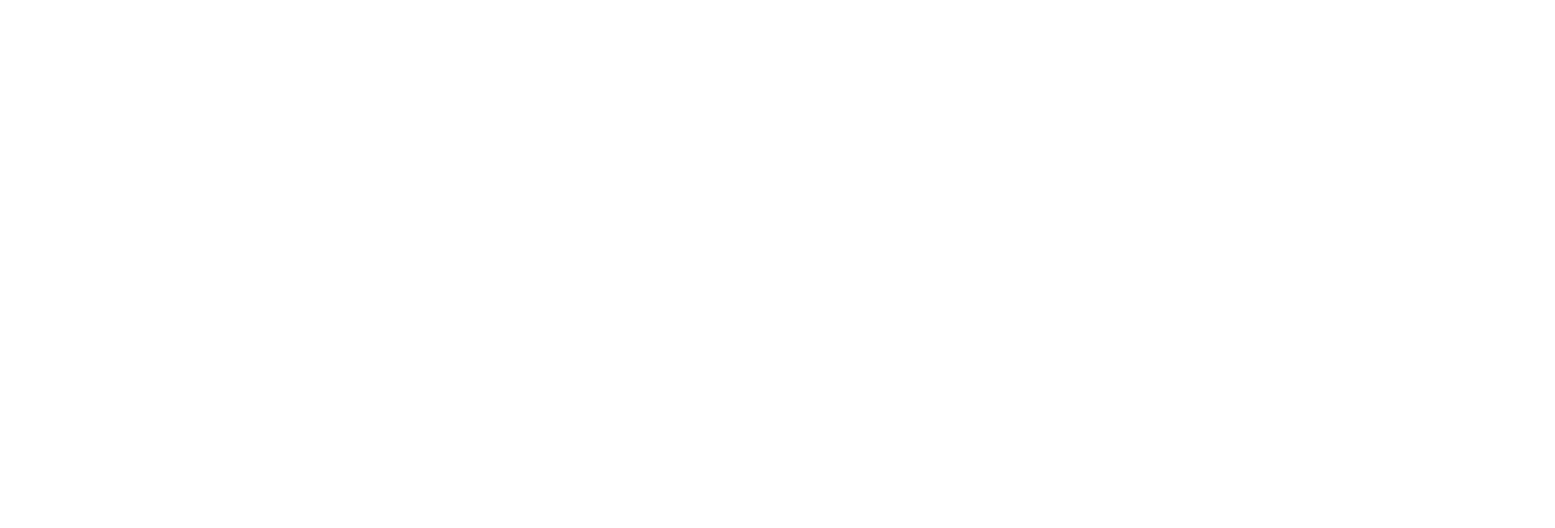
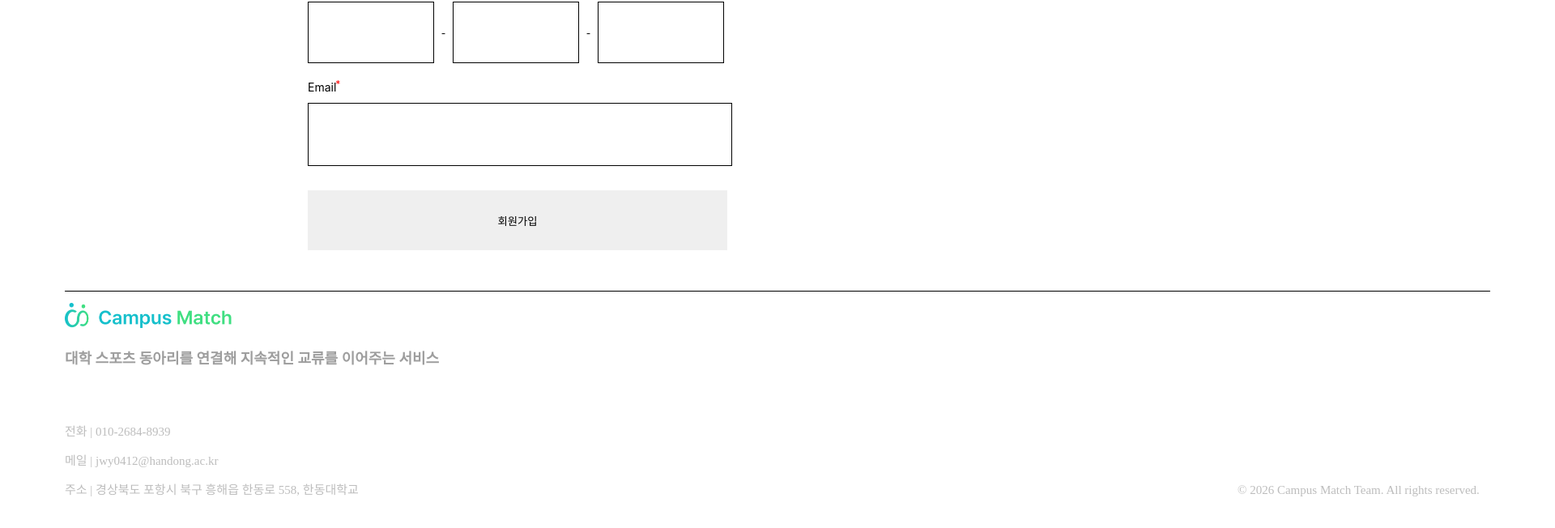
Before and after one commit to LikeLionHGU/Campus_Match_Front, a React (Create React App) app: page / in a window 1280 px wide. Shown: the part 986-1638 px from the top of the page at 81% size, 1920 px wide, since content can reach past the window. Before the commit the page ends 800 px from the top, so only its background shows below. Built offline with nearby package versions, Linux system fonts and the light colour scheme.

Commit message:
add footer

```diff
--- a/src/App.js
+++ b/src/App.js
@@ -6,7 +6,7 @@ function App() {
   return (
     <>
       <Header/>
-      {/* <RegisterPage/> */}
+      <RegisterPage/>
       <Footer/>
     </>
 
--- a/src/components/footer/Footer.css
+++ b/src/components/footer/Footer.css
@@ -1,5 +1,51 @@
 .footer {
-    width: 100%;
+    width: 1920px;
     height: 369px;
     background: #E1E1E1;
 }
+
+.footer-main{
+    margin-top: 50px;
+    width: 1760px;
+    height: 219px;
+    display: inline-flex;
+    padding: 50px 0px;
+    margin : 50px 80px 0px 80px;
+    align-items: flex-end;
+    gap: 986px;
+    border-top: 1px solid #000;
+}
+
+.footer-right img{
+    width: 207.4px;
+    height: 32.347px;
+    aspect-ratio: 109/17;
+}
+
+.footer-intro{
+    color: var(--Gray-4, #9E9E9E);
+    font-family: Pretendard;
+    font-size: 18px;
+    font-style: normal;
+    font-weight: 600;
+    line-height: normal;
+    margin-bottom: 67px;
+}
+
+.phone, .email, .address{
+    color: var(--Gray-3, #BDBDBD);
+    font-family: Pretendard;
+    font-size: 15px;
+    font-style: normal;
+    font-weight: 500;
+    line-height: normal;
+}
+
+.teamname{
+    color: var(--Gray-3, #BDBDBD);
+    font-family: Pretendard;
+    font-size: 15px;
+    font-style: normal;
+    font-weight: 500;
+    line-height: normal;
+}
--- a/src/components/footer/Footer.js
+++ b/src/components/footer/Footer.js
@@ -1,12 +1,24 @@
 import "./Footer.css";
+import logo from "../../assets/긴로고-SB 1.png"
+
 
 const Footer = () => {
     return (
         <>
             <footer>
-                <logo>
+                <div className="footer-main">
+                    <div className="footer-right">
+                        <img src={logo} alt="logo"/>
+                        <p className="footer-intro">대학 스포츠 동아리를 연결해 지속적인 교류를 이어주는 서비스</p>
+                        <p className="phone">전화 | 010-2684-8939</p>
+                        <p className="email">메일 | jwy0412@handong.ac.kr</p>
+                        <p className="address">주소 | 경상북도 포항시 북구 흥해읍 한동로 558, 한동대학교</p>
+                    </div>
+                    <div className="footer-left">
+                        <p className="teamname">© 2026 Campus Match Team. All rights reserved.</p>
+                    </div>
 
-                </logo>
+                </div>
             </footer>
         </>
     )
--- a/src/components/header/Header.js
+++ b/src/components/header/Header.js
@@ -1,8 +1,10 @@
 import "./Header.css";
 import logo from "../../assets/긴로고-SB 1.png"
+import settingIcon from "../../assets/setting.svg";
+import notificationIcon from "../../assets/notification.svg";
 
 const Header = () => {
-    const isLogin = false;
+    const isLogin = true;
     return (
         <>
             <header className="header">
@@ -22,11 +24,15 @@ const Header = () => {
                     <nav className="user">
                         {isLogin ? (
                             <>
-                            <a href="/mypage">마이페이지</a>
-                            <a href="/logout">로그아웃</a>
-                            <button className="bell " aria-label="알림">
-                                알림
-                                {/* <img src="/icons/bell.svg" alt="알림" /> */}
+                            <button className="setting" aria-label="설정">
+
+                                <img src={settingIcon} alt="설정" />
+                            </button>
+                            {/* <a href="/mypage">마이페이지</a>
+                            <a href="/logout">로그아웃</a> */}
+                            <button className="bell" aria-label="알림">
+
+                                <img src={notificationIcon} alt="알림" />
                             </button>
                             </>
                         ):(
```
Also changed, not shown: src/assets/notification.svg (added), src/assets/setting.svg (added).
